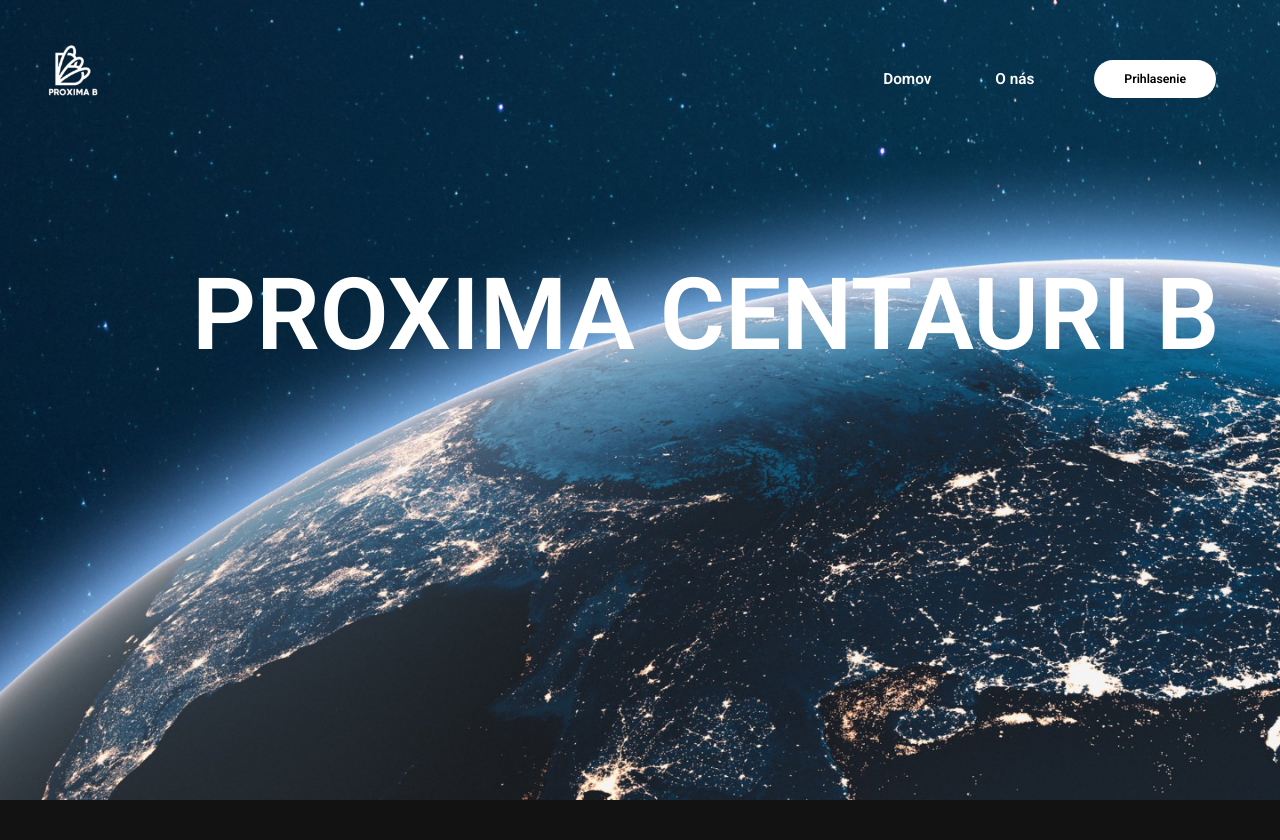
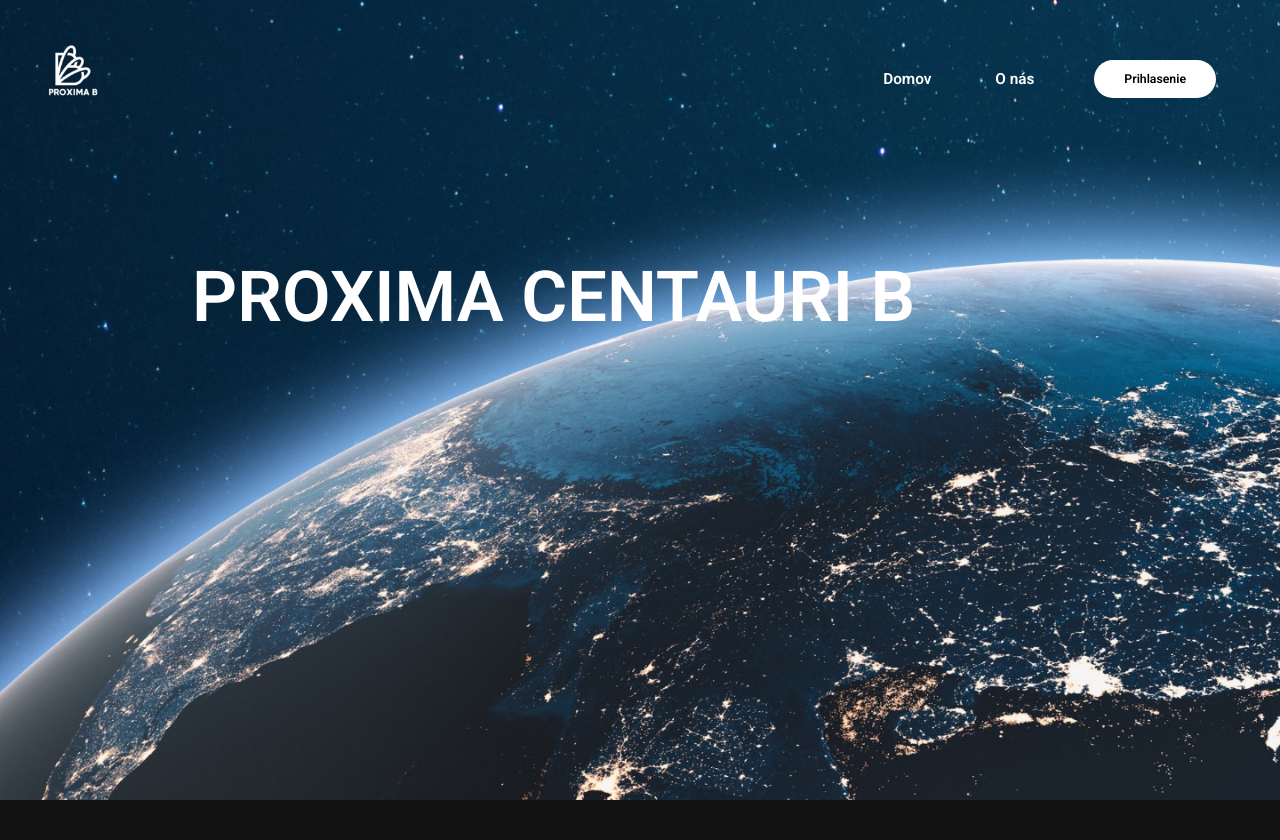
Before and after one commit to Mariozah21/Proxima_Centauri, a Flask app: page / in a window 1280 px wide. Shown: the top 840 px of the page. Run offline with Flask 2, Linux system fonts and the light colour scheme.

Commit message:
main
zmena velkosti pisma a obrazkov

```diff
--- a/static/css/structure.css
+++ b/static/css/structure.css
@@ -123,7 +123,7 @@ section{
 
 /*upravit obrazky aby sa nestlacili*/
 .img2, .img3, .img4 {
-    height:500px;
+    height:35vw;
     width:100%;
     background-position: center;
     background-repeat: no-repeat;
--- a/static/css/text_style.css
+++ b/static/css/text_style.css
@@ -16,7 +16,7 @@ nav ul li a {
 }
 
 .headline{
-    font-size:100px;
+    font-size:5.5vw;
     font-family: 'Roboto';
     font-weight: bold;
     animation: fadeIn 5s;
```
